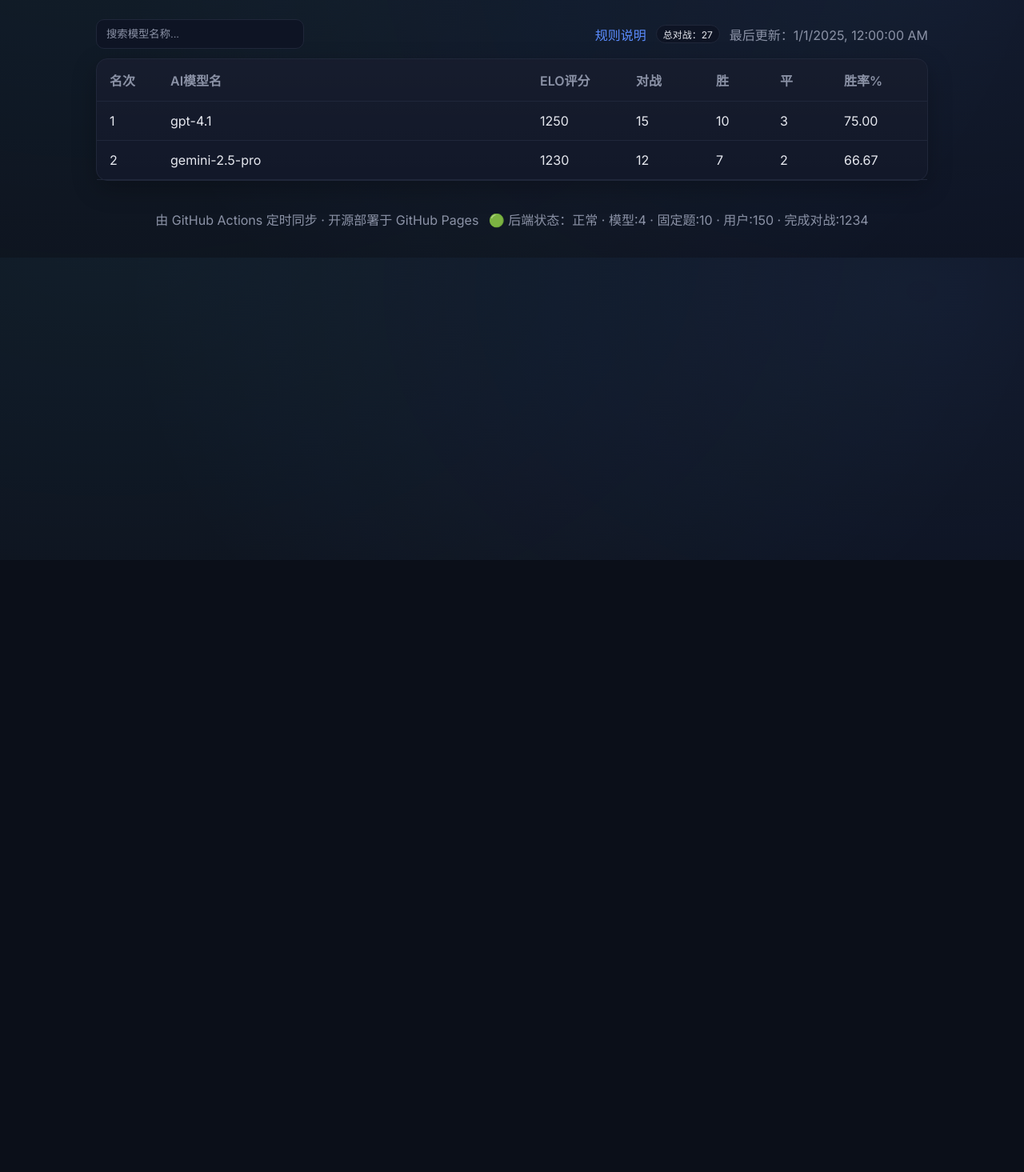
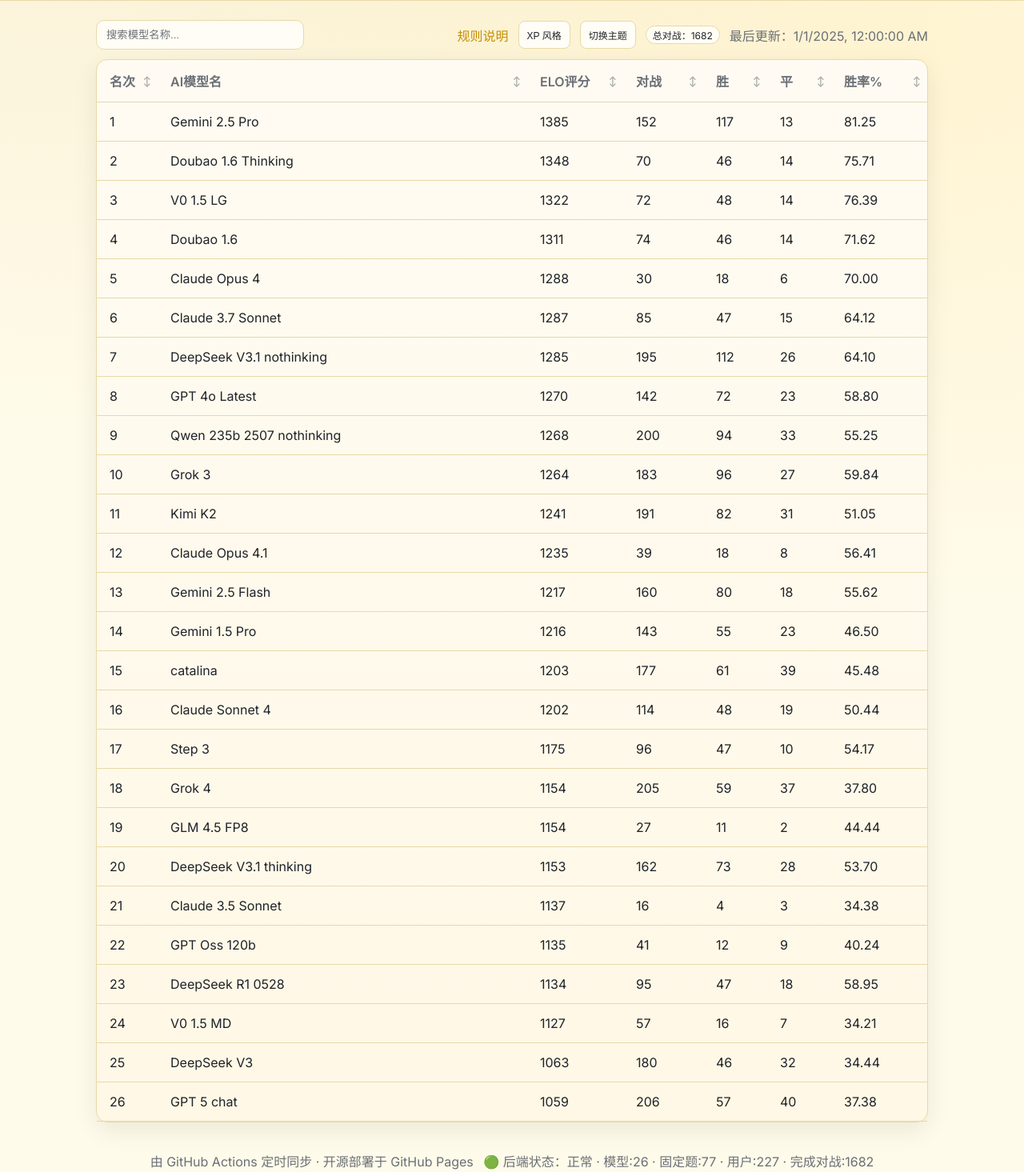
Before and after one commit to Odysseia-Arena/OCWALeaderboard, a plain HTML site: page index.html in a window 1280 px wide. Shown: the part 100-1565 px from the top of the page at 80% size. Before the commit the page ends 800 px from the top, so only its background shows below. Drawn offline with Linux system fonts and the light colour scheme.

Commit message:
美化前端

```diff
--- a/app.js
+++ b/app.js
@@ -85,6 +85,9 @@ function setupSearch(state) {
 function setupSorting(state) {
   const headers = document.querySelectorAll('th.sortable');
   headers.forEach(th => {
+    th.setAttribute('aria-sort', 'none');
+  });
+  headers.forEach(th => {
     th.addEventListener('click', () => {
       const key = th.getAttribute('data-key');
       if (state.sortKey === key) {
@@ -122,8 +125,13 @@ function applyAndRender(state) {
   renderTable(rows);
 }
 
-function updateTotalBattles(rows) {
-  const total = rows.reduce((sum, r) => sum + (Number(r.battles) || 0), 0);
+function updateTotalBattles(health, rows) {
+  let total;
+  if (health && typeof health.completed_battles_count === 'number') {
+    total = health.completed_battles_count;
+  } else {
+    total = rows.reduce((sum, r) => sum + (Number(r.battles) || 0), 0);
+  }
   const el = document.getElementById('totalBattles');
   if (el) el.textContent = `总对战：${total}`;
 }
@@ -147,11 +155,53 @@ function renderHealth(health) {
   footer.appendChild(span);
 }
 
+function applyTheme(theme) {
+  const root = document.documentElement;
+  if (theme === 'dark') root.setAttribute('data-theme', 'dark');
+  else root.removeAttribute('data-theme');
+  localStorage.setItem('theme', theme);
+}
+
+function applyStyle(style) {
+  const root = document.documentElement;
+  if (style === 'xp') root.setAttribute('data-style', 'xp');
+  else root.removeAttribute('data-style');
+  localStorage.setItem('style', style);
+  const btn = document.getElementById('styleToggle');
+  if (btn) {
+    const xp = style === 'xp';
+    btn.textContent = xp ? '现代风格' : 'XP 风格';
+    btn.title = xp ? '切换为现代风格' : '切换为千禧年风格';
+  }
+}
+
+function setupToggles() {
+  const themeBtn = document.getElementById('themeToggle');
+  const styleBtn = document.getElementById('styleToggle');
+
+  const savedTheme = localStorage.getItem('theme') || 'light';
+  const savedStyle = localStorage.getItem('style') || 'modern';
+  applyTheme(savedTheme);
+  applyStyle(savedStyle);
+
+  themeBtn.addEventListener('click', () => {
+    const next = (localStorage.getItem('theme') || 'light') === 'dark' ? 'light' : 'dark';
+    applyTheme(next);
+  });
+
+  styleBtn.addEventListener('click', () => {
+    const next = (localStorage.getItem('style') || 'modern') === 'xp' ? 'modern' : 'xp';
+    applyStyle(next);
+  });
+}
+
 (async function init() {
   const [data, health] = await Promise.all([fetchLeaderboard(), fetchHealth()]);
   const rows = Array.isArray(data.leaderboard)
     ? data.leaderboard
     : (Array.isArray(data.entries) ? data.entries.map(e => ({ rank: e.rank, model_name: e.name, rating: e.score })) : []);
+
+  setupToggles();
 
   const state = {
     rowsRaw: rows,
@@ -162,7 +212,6 @@ function renderHealth(health) {
 
   setupSearch(state);
   setupSorting(state);
-  updateTotalBattles(rows);
 
   const updated = document.getElementById('updatedAt');
   if (data.updatedAt) {
@@ -173,5 +222,6 @@ function renderHealth(health) {
   }
 
   renderHealth(health || {});
+  updateTotalBattles(health || {}, rows);
   applyAndRender(state);
 })();
--- a/data/health.json
+++ b/data/health.json
@@ -1,9 +1,9 @@
 {
-  "updatedAt": "2025-01-01T00:00:00.000Z",
+  "updatedAt": "2025-08-24T17:07:00.000Z",
   "ok": true,
   "status": "ok",
-  "models_count": 4,
-  "fixed_prompts_count": 10,
-  "recorded_users_count": 150,
-  "completed_battles_count": 1234
+  "models_count": 26,
+  "fixed_prompts_count": 77,
+  "recorded_users_count": 227,
+  "completed_battles_count": 1682
 }
--- a/data/leaderboard.json
+++ b/data/leaderboard.json
@@ -2,22 +2,238 @@
   "updatedAt": "2025-01-01T00:00:00.000Z",
   "leaderboard": [
     {
-      "rank": 1,
-      "model_name": "gpt-4.1",
-      "rating": 1250,
-      "battles": 15,
-      "wins": 10,
-      "ties": 3,
-      "win_rate_percentage": 75.0
+        "model_name": "Gemini 2.5 Pro",
+        "rating": 1385,
+        "battles": 152,
+        "wins": 117,
+        "ties": 13,
+        "win_rate_percentage": 81.25,
+        "rank": 1
     },
     {
-      "rank": 2,
-      "model_name": "gemini-2.5-pro",
-      "rating": 1230,
-      "battles": 12,
-      "wins": 7,
-      "ties": 2,
-      "win_rate_percentage": 66.67
+        "model_name": "Doubao 1.6 Thinking",
+        "rating": 1348,
+        "battles": 70,
+        "wins": 46,
+        "ties": 14,
+        "win_rate_percentage": 75.71,
+        "rank": 2
+    },
+    {
+        "model_name": "V0 1.5 LG",
+        "rating": 1322,
+        "battles": 72,
+        "wins": 48,
+        "ties": 14,
+        "win_rate_percentage": 76.39,
+        "rank": 3
+    },
+    {
+        "model_name": "Doubao 1.6",
+        "rating": 1311,
+        "battles": 74,
+        "wins": 46,
+        "ties": 14,
+        "win_rate_percentage": 71.62,
+        "rank": 4
+    },
+    {
+        "model_name": "Claude Opus 4",
+        "rating": 1288,
+        "battles": 30,
+        "wins": 18,
+        "ties": 6,
+        "win_rate_percentage": 70.0,
+        "rank": 5
+    },
+    {
+        "model_name": "Claude 3.7 Sonnet",
+        "rating": 1287,
+        "battles": 85,
+        "wins": 47,
+        "ties": 15,
+        "win_rate_percentage": 64.12,
+        "rank": 6
+    },
+    {
+        "model_name": "DeepSeek V3.1 nothinking",
+        "rating": 1285,
+        "battles": 195,
+        "wins": 112,
+        "ties": 26,
+        "win_rate_percentage": 64.1,
+        "rank": 7
+    },
+    {
+        "model_name": "GPT 4o Latest",
+        "rating": 1270,
+        "battles": 142,
+        "wins": 72,
+        "ties": 23,
+        "win_rate_percentage": 58.8,
+        "rank": 8
+    },
+    {
+        "model_name": "Qwen 235b 2507 nothinking",
+        "rating": 1268,
+        "battles": 200,
+        "wins": 94,
+        "ties": 33,
+        "win_rate_percentage": 55.25,
+        "rank": 9
+    },
+    {
+        "model_name": "Grok 3",
+        "rating": 1264,
+        "battles": 183,
+        "wins": 96,
+        "ties": 27,
+        "win_rate_percentage": 59.84,
+        "rank": 10
+    },
+    {
+        "model_name": "Kimi K2",
+        "rating": 1241,
+        "battles": 191,
+        "wins": 82,
+        "ties": 31,
+        "win_rate_percentage": 51.05,
+        "rank": 11
+    },
+    {
+        "model_name": "Claude Opus 4.1",
+        "rating": 1235,
+        "battles": 39,
+        "wins": 18,
+        "ties": 8,
+        "win_rate_percentage": 56.41,
+        "rank": 12
+    },
+    {
+        "model_name": "Gemini 2.5 Flash",
+        "rating": 1217,
+        "battles": 160,
+        "wins": 80,
+        "ties": 18,
+        "win_rate_percentage": 55.62,
+        "rank": 13
+    },
+    {
+        "model_name": "Gemini 1.5 Pro",
+        "rating": 1216,
+        "battles": 143,
+        "wins": 55,
+        "ties": 23,
+        "win_rate_percentage": 46.5,
+        "rank": 14
+    },
+    {
+        "model_name": "catalina",
+        "rating": 1203,
+        "battles": 177,
+        "wins": 61,
+        "ties": 39,
+        "win_rate_percentage": 45.48,
+        "rank": 15
+    },
+    {
+        "model_name": "Claude Sonnet 4",
+        "rating": 1202,
+        "battles": 114,
+        "wins": 48,
+        "ties": 19,
+        "win_rate_percentage": 50.44,
+        "rank": 16
+    },
+    {
+        "model_name": "Step 3",
+        "rating": 1175,
+        "battles": 96,
+        "wins": 47,
+        "ties": 10,
+        "win_rate_percentage": 54.17,
+        "rank": 17
+    },
+    {
+        "model_name": "Grok 4",
+        "rating": 1154,
+        "battles": 205,
+        "wins": 59,
+        "ties": 37,
+        "win_rate_percentage": 37.8,
+        "rank": 18
+    },
+    {
+        "model_name": "GLM 4.5 FP8",
+        "rating": 1154,
+        "battles": 27,
+        "wins": 11,
+        "ties": 2,
+        "win_rate_percentage": 44.44,
+        "rank": 19
+    },
+    {
+        "model_name": "DeepSeek V3.1 thinking",
+        "rating": 1153,
+        "battles": 162,
+        "wins": 73,
+        "ties": 28,
+        "win_rate_percentage": 53.7,
+        "rank": 20
+    },
+    {
+        "model_name": "Claude 3.5 Sonnet",
+        "rating": 1137,
+        "battles": 16,
+        "wins": 4,
+        "ties": 3,
+        "win_rate_percentage": 34.38,
+        "rank": 21
+    },
+    {
+        "model_name": "GPT Oss 120b",
+        "rating": 1135,
+        "battles": 41,
+        "wins": 12,
+        "ties": 9,
+        "win_rate_percentage": 40.24,
+        "rank": 22
+    },
+    {
+        "model_name": "DeepSeek R1 0528",
+        "rating": 1134,
+        "battles": 95,
+        "wins": 47,
+        "ties": 18,
+        "win_rate_percentage": 58.95,
+        "rank": 23
+    },
+    {
+        "model_name": "V0 1.5 MD",
+        "rating": 1127,
+        "battles": 57,
+        "wins": 16,
+        "ties": 7,
+        "win_rate_percentage": 34.21,
+        "rank": 24
+    },
+    {
+        "model_name": "DeepSeek V3",
+        "rating": 1063,
+        "battles": 180,
+        "wins": 46,
+        "ties": 32,
+        "win_rate_percentage": 34.44,
+        "rank": 25
+    },
+    {
+        "model_name": "GPT 5 chat",
+        "rating": 1059,
+        "battles": 206,
+        "wins": 57,
+        "ties": 40,
+        "win_rate_percentage": 37.38,
+        "rank": 26
     }
-  ]
+]
 }
--- a/index.html
+++ b/index.html
@@ -25,6 +25,8 @@
       </div>
       <div class="right" style="display:flex; align-items:center; gap:12px;">
         <a class="link" href="info.html">规则说明</a>
+        <button id="styleToggle" class="btn" title="切换千禧年风格">XP 风格</button>
+        <button id="themeToggle" class="btn" title="切换明暗主题">切换主题</button>
         <span id="totalBattles" class="badge">总对战：0</span>
         <span id="updatedAt" class="muted">最后更新：--</span>
       </div>
--- a/styles.css
+++ b/styles.css
@@ -1,4 +1,17 @@
 :root {
+  --bg: #fffbea;
+  --card: #fff8e6;
+  --text: #1f2328;
+  --muted: #6b6f76;
+  --accent: #c58f00;
+  --accent-2: #ffd666;
+  --border: #e8d9a8;
+  --success: #2ecc71;
+  --warning: #f1c40f;
+  --danger: #e74c3c;
+}
+
+[data-theme="dark"] {
   --bg: #0b0f19;
   --card: #121829;
   --text: #e6e8ef;
@@ -20,10 +33,16 @@ html, body {
 
 body {
   font-family: 'Inter', system-ui, -apple-system, Segoe UI, Roboto, Helvetica, Arial, "Apple Color Emoji", "Segoe UI Emoji";
+  background: radial-gradient(1200px 800px at 10% -10%, rgba(197,143,0,0.10), transparent),
+              radial-gradient(1000px 700px at 90% 10%, rgba(255,214,102,0.18), transparent),
+              var(--bg);
+  color: var(--text);
+}
+
+[data-theme="dark"] body {
   background: radial-gradient(1200px 800px at 10% -10%, rgba(100,210,255,0.08), transparent),
               radial-gradient(1000px 700px at 90% 10%, rgba(91,140,255,0.10), transparent),
               var(--bg);
-  color: var(--text);
 }
 
 .container {
@@ -37,9 +56,14 @@ body {
   position: sticky;
   top: 0;
   backdrop-filter: saturate(140%) blur(10px);
-  background: rgba(11,15,25,0.7);
+  background: rgba(255, 250, 235, 0.7);
   border-bottom: 1px solid var(--border);
+  z-index: 1000;
+  display: flow-root;
+  padding-top: calc(env(safe-area-inset-top, 0) + 1px);
 }
+
+[data-theme="dark"] .header { background: rgba(11,15,25,0.7); }
 
 .title {
   margin: 20px 0 4px;
@@ -66,17 +90,24 @@ body {
   padding: 10px 12px;
   border-radius: 10px;
   border: 1px solid var(--border);
-  background: #0e1424;
+  background: #fffdf5;
   color: var(--text);
   outline: none;
 }
 
+[data-theme="dark"] .input { background: #0e1424; }
+
 .input::placeholder { color: var(--muted); }
 
 .card {
-  background: linear-gradient(180deg, rgba(255,255,255,0.02), transparent), var(--card);
+  background: linear-gradient(180deg, rgba(255,255,255,0.5), transparent), var(--card);
   border: 1px solid var(--border);
   border-radius: 14px;
+  box-shadow: 0 10px 30px rgba(0,0,0,0.08);
+}
+
+[data-theme="dark"] .card {
+  background: linear-gradient(180deg, rgba(255,255,255,0.06), transparent), var(--card);
   box-shadow: 0 10px 30px rgba(0,0,0,0.25);
 }
 
@@ -108,12 +139,39 @@ body {
   border-radius: 999px;
   font-size: 12px;
   border: 1px solid var(--border);
-  background: #0e1424;
+  background: #fffdf5;
 }
+
+[data-theme="dark"] .badge { background: #0e1424; }
 
 .table th.sortable {
   cursor: pointer;
   user-select: none;
+  position: relative;
+  padding-right: 22px;
+}
+
+.table th.sortable::after {
+  content: '↕';
+  position: absolute;
+  right: 8px;
+  top: 50%;
+  transform: translateY(-50%);
+  font-size: 12px;
+  color: var(--muted);
+  opacity: 0.6;
+}
+
+.table th.sortable[aria-sort="asc"]::after {
+  content: '▲';
+  opacity: 0.95;
+  color: var(--text);
+}
+
+.table th.sortable[aria-sort="desc"]::after {
+  content: '▼';
+  opacity: 0.95;
+  color: var(--text);
 }
 
 .table th.sortable[aria-sort="asc"],
@@ -127,3 +185,88 @@ body {
 }
 
 .link:hover { text-decoration: underline; }
+
+/* Buttons */
+.btn {
+  appearance: none;
+  border: 1px solid var(--border);
+  background: #fffdf5;
+  color: var(--text);
+  border-radius: 8px;
+  padding: 8px 10px;
+  font-size: 12px;
+}
+
+[data-theme="dark"] .btn { background: #0e1424; }
+
+.btn-ghost {
+  appearance: none;
+  border: 1px solid transparent;
+  background: transparent;
+  color: var(--text);
+  padding: 8px 6px;
+  font-size: 16px;
+}
+
+/* XP style overrides */
+[data-style="xp"] body {
+  font-family: Tahoma, "Microsoft Sans Serif", system-ui, -apple-system, Segoe UI, Arial, sans-serif;
+}
+
+[data-style="xp"] .card {
+  background: #ece9d8;
+  border-radius: 4px;
+  border: 1px solid #a5a5a5;
+  box-shadow: none;
+}
+
+[data-style="xp"] .header {
+  background: #ece9d8;
+  border-bottom: 1px solid #b5b5b5;
+}
+
+[data-style="xp"][data-theme="dark"] .header { background: #161616; }
+
+[data-style="xp"] .input, [data-style="xp"] .btn {
+  border-radius: 2px;
+  background: #f0f0f0;
+  border: 1px solid #a5a5a5;
+  box-shadow: inset 1px 1px 0 #ffffff, inset -1px -1px 0 #9e9e9e;
+}
+
+[data-style="xp"][data-theme="dark"] .input,
+[data-style="xp"][data-theme="dark"] .btn {
+  background: #2a2a2a;
+  border-color: #5a5a5a;
+  box-shadow: inset 1px 1px 0 #3a3a3a, inset -1px -1px 0 #000000;
+}
+
+[data-style="xp"] .table {
+  border-collapse: collapse;
+}
+
+[data-style="xp"] .table th,
+[data-style="xp"] .table td {
+  border: 1px solid #b5b5b5;
+}
+
+[data-style="xp"] .table th {
+  background: linear-gradient(#ffffff, #dcdcdc);
+  color: #000;
+}
+
+[data-style="xp"][data-theme="dark"] .card {
+  background: #1d1f24;
+  border: 1px solid #3a3f4a;
+  box-shadow: none;
+}
+
+[data-style="xp"][data-theme="dark"] .table th,
+[data-style="xp"][data-theme="dark"] .table td {
+  border-color: #3a3f4a;
+}
+
+[data-style="xp"][data-theme="dark"] .table th {
+  background: linear-gradient(#2a2e36, #1f232b);
+  color: var(--text);
+}
```
